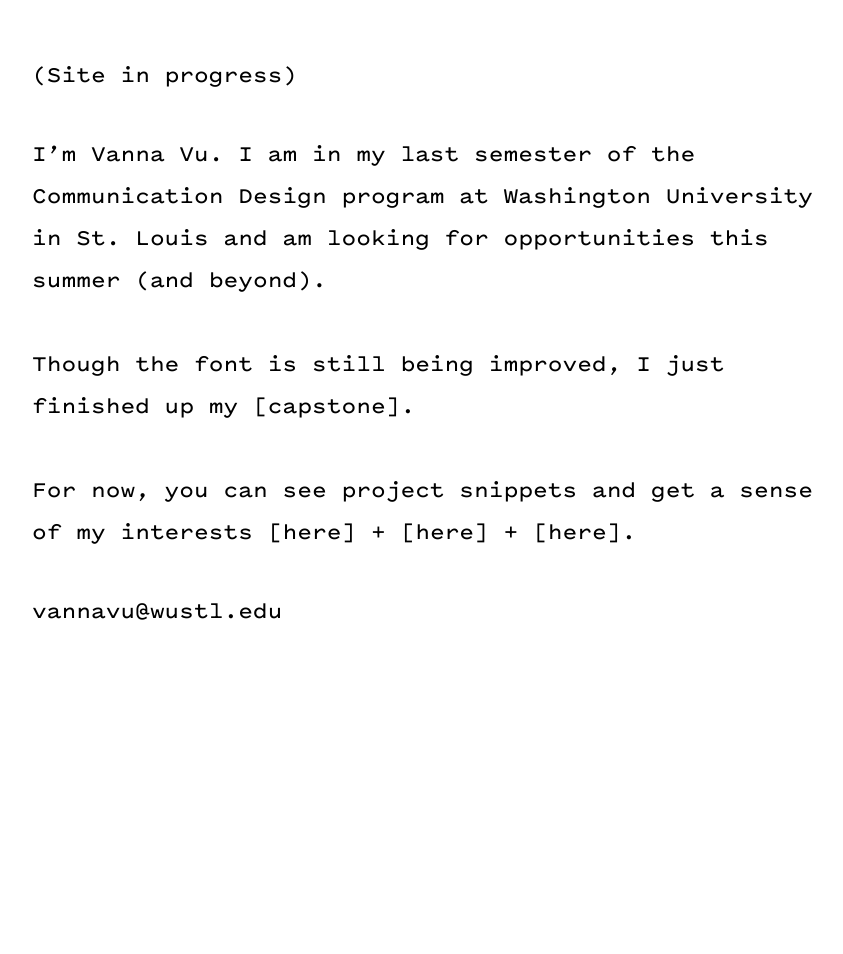
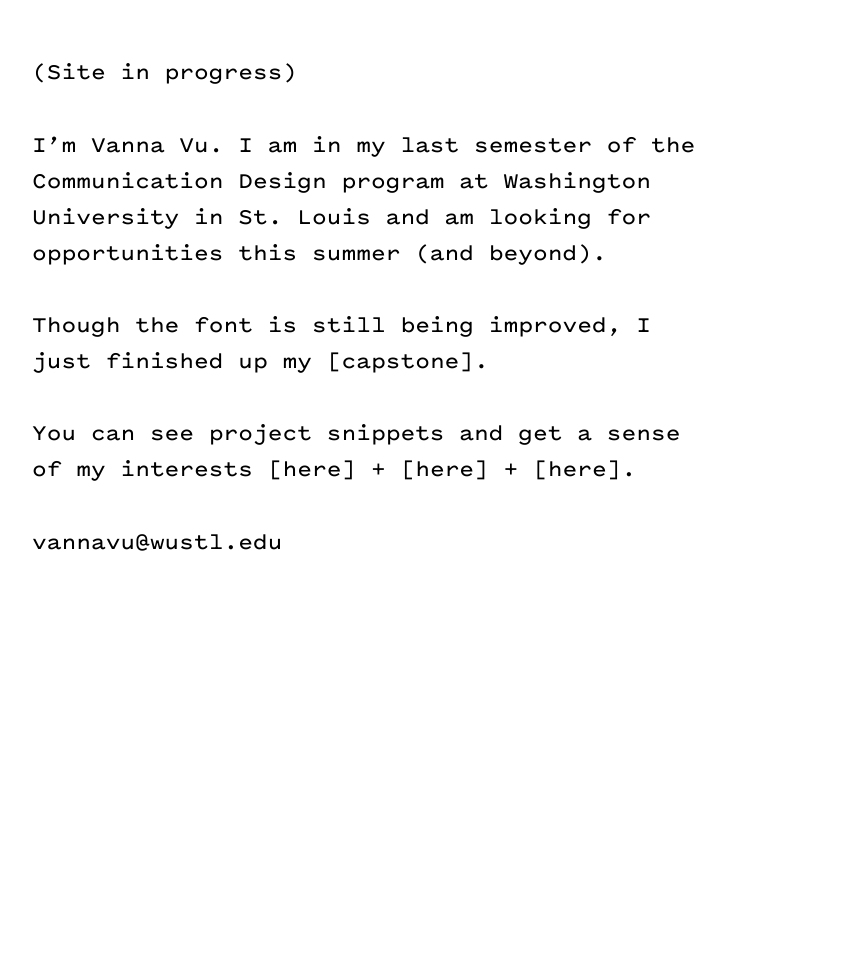
Before and after one commit to vannavu/vannavu.github.io, a Jekyll site: the page built from index.md, in a window 1280 px wide. Shown: the whole page, without its empty margins (22-865 px from the left). Built offline with Jekyll 4.4.1, drawn with Linux system fonts in a browser that asks for light colours; nearby versions of some CDN libraries; some web fonts are replaced.

Commit message:
typesetting for Pitch

```diff
--- a/_layouts/inprog.html
+++ b/_layouts/inprog.html
@@ -4,12 +4,12 @@
   {% include head.html %}
   <link rel="stylesheet" href="{{ "/assets/css/work.css" | relative_url }}">
 
-  <body style="margin: 3em">
+  <body style="margin: 3em; max-width: 1000px">
     <h2>(Site in progress)</h2>
     <br>
     <h2>I’m Vanna Vu. I am in my last semester of the Communication Design program at Washington University in St. Louis and am looking for opportunities this summer (and beyond).<br></br>
     Though the font is still being improved, I just finished up my [<a style="color: black; text-decoration: none" href="https://vannavu.com/zazz/" target="_blank">capstone</a>].<br><br>
-    For now, you can see project snippets and get a sense of my interests [<a style="color: black; text-decoration: none" href="https://vannavu.com/referencerepository/" target="_blank">here</a>] + [<a style="color: black; text-decoration: none" href="https://www.instagram.com/vanna_vu/" target="_blank">here</a>] + [<a style="color: black; text-decoration: none" href="https://www.are.na/vanna-vu/blocks?sort=UPDATED_AT" target="_blank">here</a>].</h2>
+    You can see project snippets and get a sense of my interests [<a style="color: black; text-decoration: none" href="https://vannavu.com/referencerepository/" target="_blank">here</a>] + [<a style="color: black; text-decoration: none" href="https://www.instagram.com/vanna_vu/" target="_blank">here</a>] + [<a style="color: black; text-decoration: none" href="https://www.are.na/vanna-vu/blocks?sort=UPDATED_AT" target="_blank">here</a>].</h2>
     <br>
     <h2>vannavu@wustl.edu</h2>
     <p></p>
--- a/assets/css/style.css
+++ b/assets/css/style.css
@@ -134,7 +134,7 @@
 h2 {
 	font-family: "Pitch", monospace;
 	font-size: 24px;
-	line-height: 1.75em;
+	line-height: 1.5em;
 	color: black;
 	margin: 0 0 16px 0;
 	display: inline-block;
```
